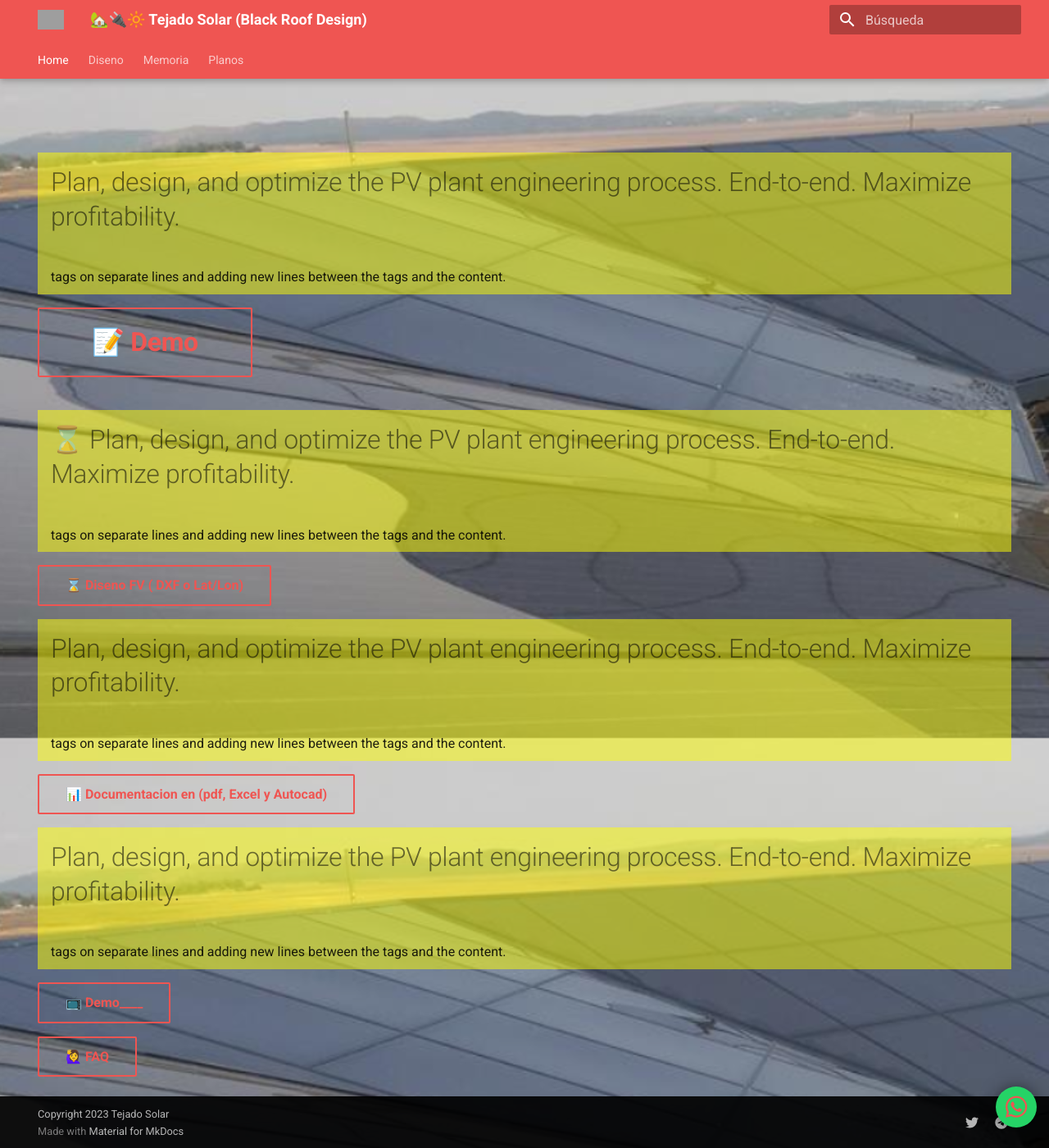
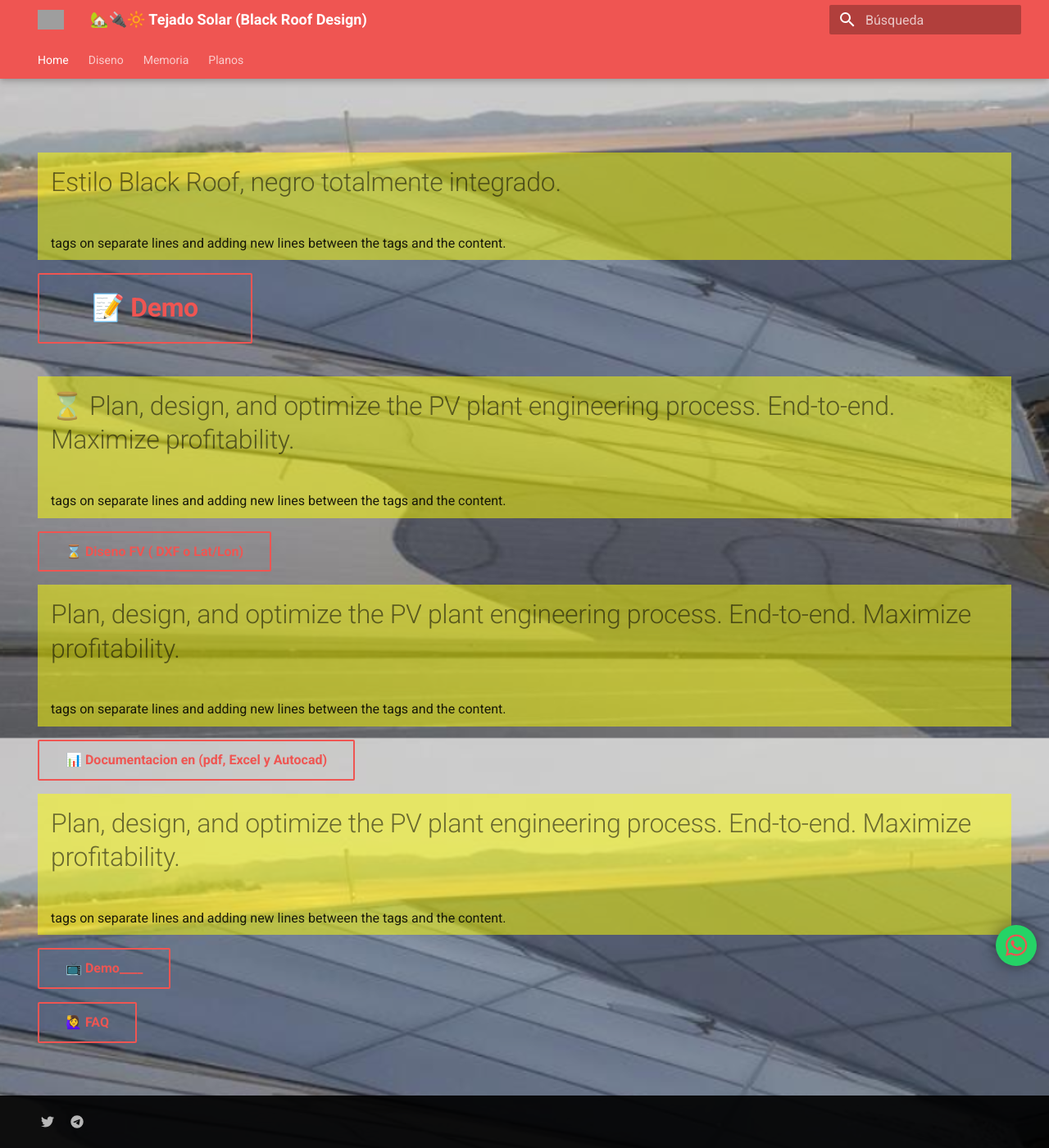
Before and after one commit to asolear/TejadoSolar, an MkDocs documentation site: the page built from docs/index.md, in a window 1280 px wide and 1400 px high. Shown: the whole window at 82% size. Built offline with MkDocs 1.6.1 and Material for MkDocs 9.7.7, drawn with Linux system fonts in a browser that asks for light colours; nearby versions of some CDN libraries; some of the changed lines change nothing that is shown; grey boxes are pictures that could not be loaded.

Commit message:
prg vie 06 ene 2023 14:38:03 CET

```diff
--- a/docs/index.md
+++ b/docs/index.md
@@ -8,9 +8,23 @@ hide:
 <link rel="stylesheet" href="style.css" />
 <script src="https://kit.fontawesome.com/1cf483120b.js" crossorigin="anonymous"></script>
 <style>
+body {
+    /* background-image: url('image/Peek 2023-01-06 12-27.gif');  */
+    background-image: url('image/Screenshot from 2023-01-06 12-14-15.png');
+    /* background-image: url('image/Peek 2023-01-05 19-19.gif');  */
+    background-repeat: no-repeat;
+    background-attachment: fixed;
+    background-size: 100% 100%;
+    }
+.md-footer__inner:not([hidden]) {
+    display: none
+}
+.md-copyright:not([hidden]) {
+    display: none
+}
 .whatsapp-button {
   position: fixed;
-  bottom: 25px;
+  bottom: 222px;
   right: 15px;
   z-index: 99;
   background-color: #25d366;
@@ -54,7 +68,7 @@ hide:
 
 {==
 
-# Plan, design, and optimize the PV plant engineering process. End-to-end. Maximize profitability.
+# Estilo Black Roof, negro totalmente integrado.
 
 tags on separate lines and adding new lines between the tags and the content.
 
@@ -93,24 +107,3 @@ tags on separate lines and adding new lines between the tags and the content.
 [📺 Demo\_\_\_\_](#){ .md-button }
 
 [ 🙋‍♀️ FAQ](#){ .md-button }
-
-<style>
-
-body {
-    /* background-image: url('image/Peek 2023-01-06 12-27.gif');  */
-    background-image: url('image/Screenshot from 2023-01-06 12-14-15.png');
-    /* background-image: url('image/Peek 2023-01-05 19-19.gif');  */
-    background-repeat: no-repeat;
-    background-attachment: fixed;
-    background-size: 100% 100%;
-    }
-
-/* .md-footer__inner:not([hidden]) {
-    display: none
-}
-
-.md-copyright:not([hidden]) {
-    display: none
-} */
-
-</style>
```
